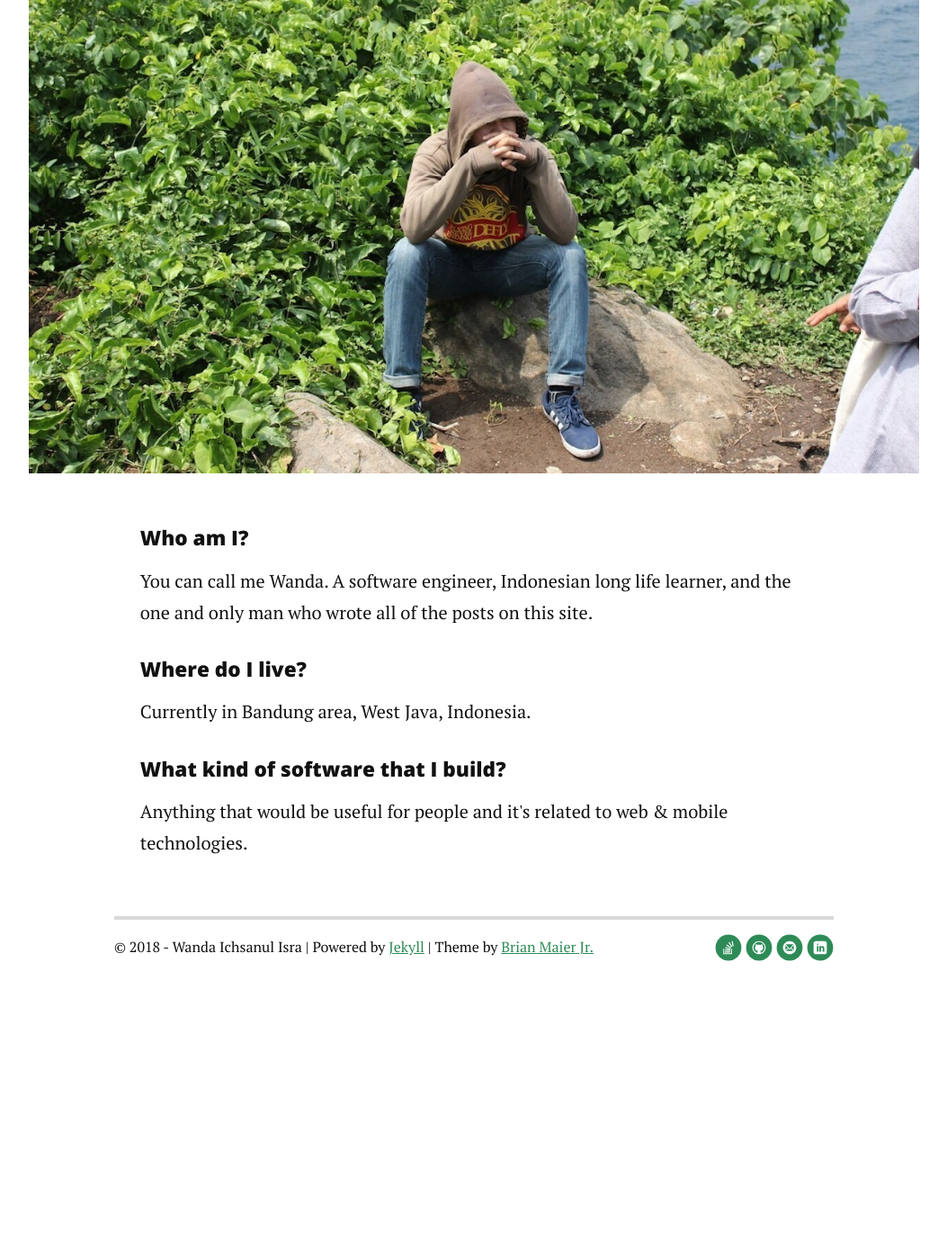
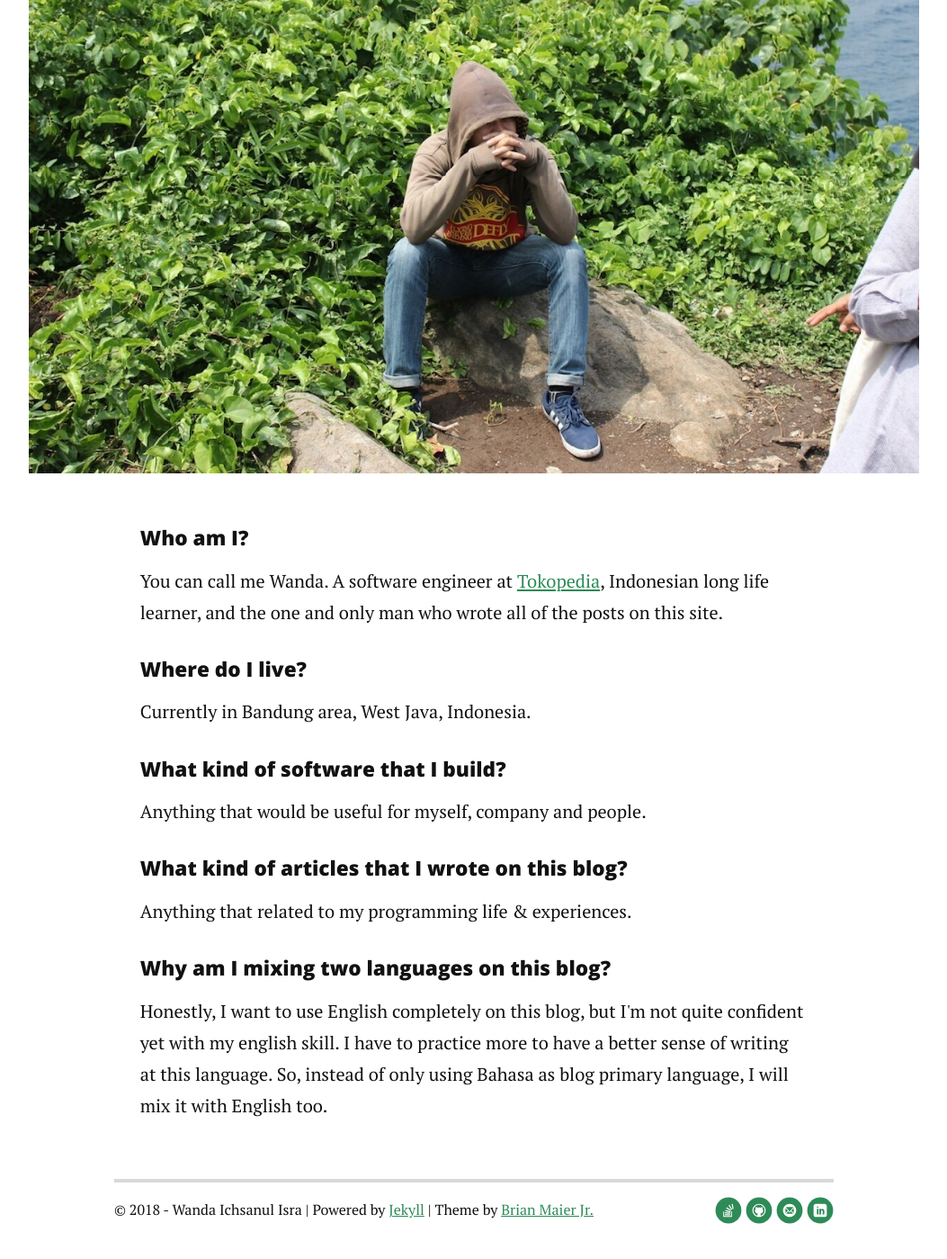
Before and after one commit to wlisrausr/wlisra.github.io, a Jekyll site: the page built from about.md, in a window 1280 px wide and 1400 px high, scrolled down 569 px. Shown: the whole window at 90% size, without its empty margins (113-1166 px from the left). Built offline with Jekyll 4.4.1, drawn with Linux system fonts in a browser that asks for light colours; nearby versions of some CDN libraries; before the commit the page ends 1678 px from its top, so only the background shows below that.

Commit message:
Update about content

```diff
--- a/about.md
+++ b/about.md
@@ -8,11 +8,17 @@ title: "About"
   <img src="{{ '/assets/img/profile.jpg' | prepend: site.baseurl }}" alt="">
 
   <h4>Who am I?</h4>
-  <p>You can call me Wanda. A software engineer, Indonesian long life learner, and the one and only man who wrote all of the posts on this site.</p>
+  <p>You can call me Wanda. A software engineer at <a href="https://www.tokopedia.com/" target="_blank">Tokopedia</a>, Indonesian long life learner, and the one and only man who wrote all of the posts on this site.</p>
 
   <h4>Where do I live?</h4>
   <p>Currently in Bandung area, West Java, Indonesia.</p>
 
   <h4>What kind of software that I build?</h4>
-  <p>Anything that would be useful for people and it's related to web & mobile technologies.</p>
+  <p>Anything that would be useful for myself, company and people.</p>
+
+  <h4>What kind of articles that I wrote on this blog?</h4>
+  <p>Anything that related to my programming life & experiences.</p>
+
+  <h4>Why am I mixing two languages on this blog?</h4>
+  <p>Honestly, I want to use English completely on this blog, but I'm not quite confident yet with my english skill. I have to practice more to have a better sense of writing at this language. So, instead of only using Bahasa as blog primary language, I will mix it with English too.</p>
 </div>
```
